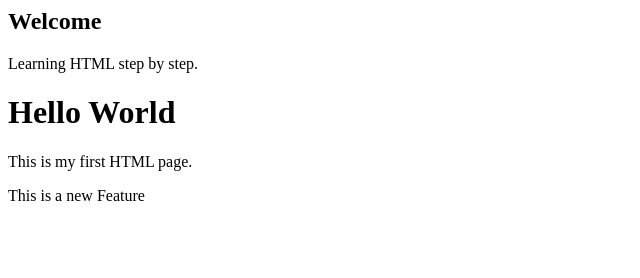
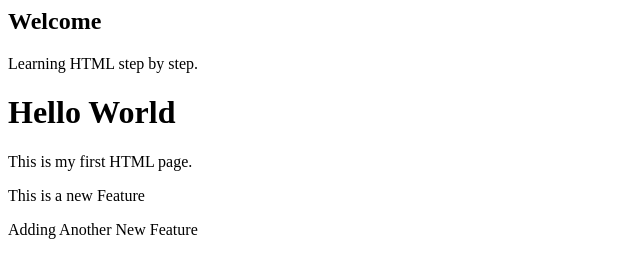
Before and after one commit to MayurD92/LocalRepo, a plain HTML site: page index.html in a window 1280 px wide. Shown: the whole page, without its empty margins (0-640 px from the left). Drawn offline with Linux system fonts and the light colour scheme.

Commit message:
Added New Feature in index.html File

```diff
--- a/index.html
+++ b/index.html
@@ -3,3 +3,4 @@
 <h1>Hello World</h1>
 <p>This is my first HTML page.</p>
 <p>This is a new Feature</p>
+<p>Adding Another New Feature</p>
```
